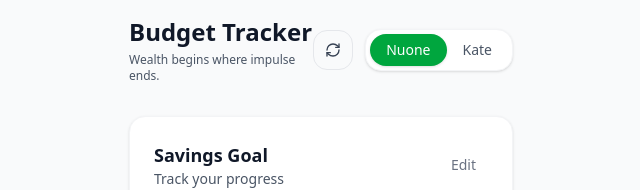
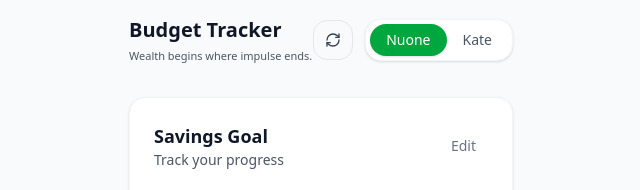
Before and after one commit to fromhigherperspective-dot/savings2, a Next.js app: page / in a window 1280 px wide. Shown: the top 190 px of the page, without its empty margins (319-959 px from the left). Built offline with nearby package versions, Linux system fonts and the light colour scheme; no server answers; the database is empty.

Commit message:
Make title and subtitle 10% smaller

```diff
--- a/app/page.tsx
+++ b/app/page.tsx
@@ -347,8 +347,8 @@ export default function BudgetApp() {
         {/* Header */}
         <div className="flex items-center justify-between mb-8">
           <div>
-            <h1 className="text-2xl font-bold text-gray-900">Budget Tracker</h1>
-            <p className="text-gray-600 text-xs mt-1">Wealth begins where impulse ends.</p>
+            <h1 className="text-xl font-bold text-gray-900">Budget Tracker</h1>
+            <p className="text-gray-600 text-[11px] mt-1">Wealth begins where impulse ends.</p>
           </div>
 
           {/* Right side - Refresh Button and User Toggle */}
```
